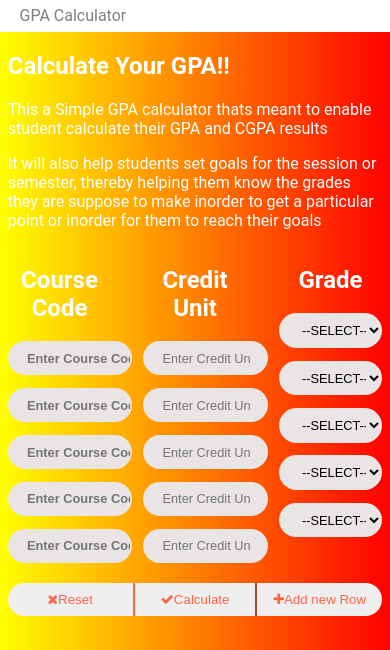
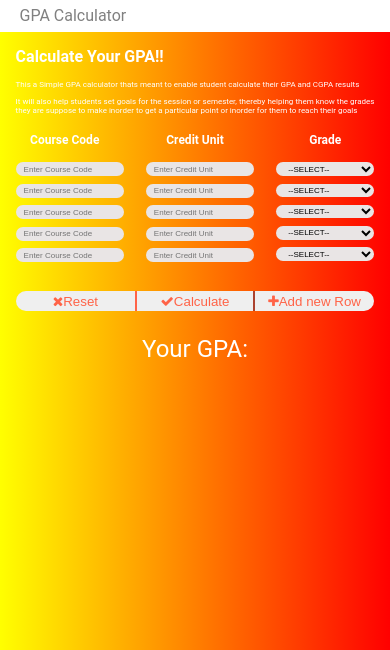
Before and after one commit to tobi-bams/GPA-Calculator, a website: page index.html in a window 390 px wide. Shown: the top 650 px of the page. Drawn offline with Linux system fonts and the light colour scheme; files whose address does not match are found by name.

Commit message:
checking responsiveness out

```diff
--- a/css/main.css
+++ b/css/main.css
@@ -139,18 +139,73 @@ button:hover{
 @media (max-width: 768px) {
 
     header h1{
-        padding-left: 5%;
-        color: grey;
+
         font-weight: 400;
         font-size: 1rem;
-        margin: 0;
-        padding-top: 0.4em;
-        padding-bottom: 0.4em;
+
     }
 
     main{
-        margin-left: 2%;
-        margin-right: 2%;
+        margin-left: 4%;
+        margin-right: 4%;
         margin-top: 4%;
     }
+
+    #rowMain h2{
+        font-size: 0.75em;
+
+    }
+    #creditUnitRow h2{
+        font-size: 0.75em;
+    }
+
+    #gradeRow h2{
+        font-size: 0.75em;
+    }
+
+    p {
+        font-size: 0.5em;
+        text-align: justify;
+    }
+
+    h1 {
+        font-size: 1em;
+
+    }
+
+    input[type=text]{
+        height: 1.5em;
+        margin-bottom: 0.25em;
+        font-size: 0.5em;
+        outline: none;
+        padding-left: 1em;
+        font-weight: 400;
+    }
+
+
+    input[type=number]{
+        height: 1.5em;
+        margin-bottom: 0.25em;
+        font-size: 0.5em;
+        padding-left: 1em;
+
+    }
+
+    select{
+        height: 1.7em;
+        margin-bottom: 0.25em;
+        font-size: 0.5em;
+        padding-left: 1em;
+    }
+
+    #reset, #calculate, #row{
+        margin-top: 1.5em;
+        height: 1.5em;
+
+    }
+
+    #result{
+        font-size: 1.5em;
+    }
+
  }
```
